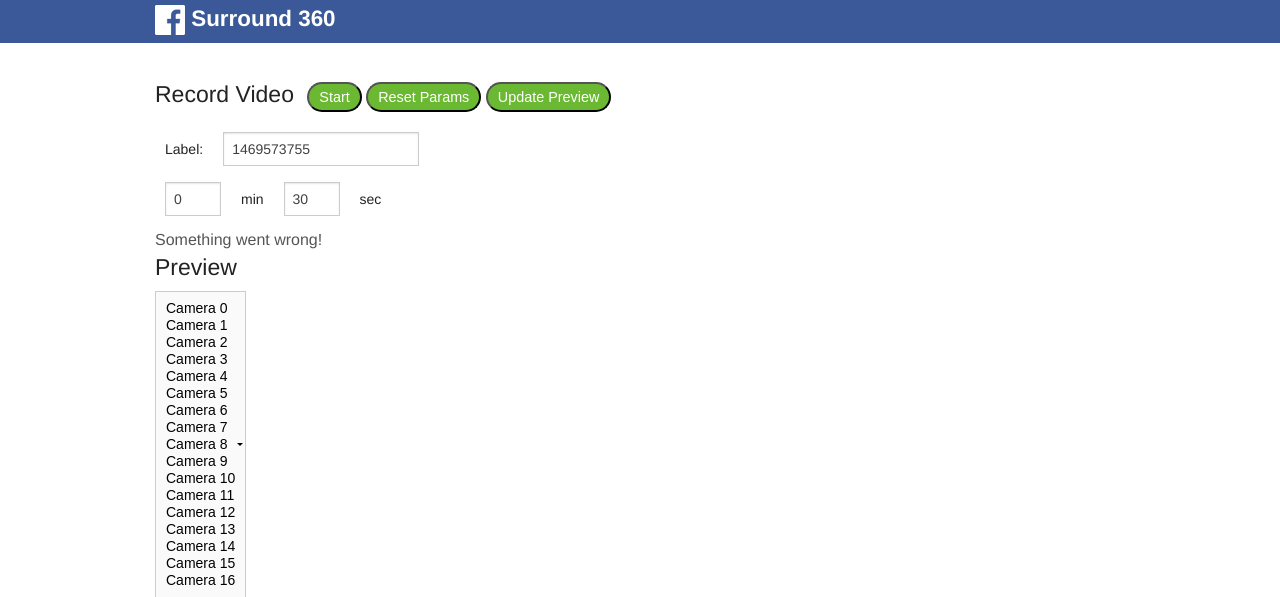
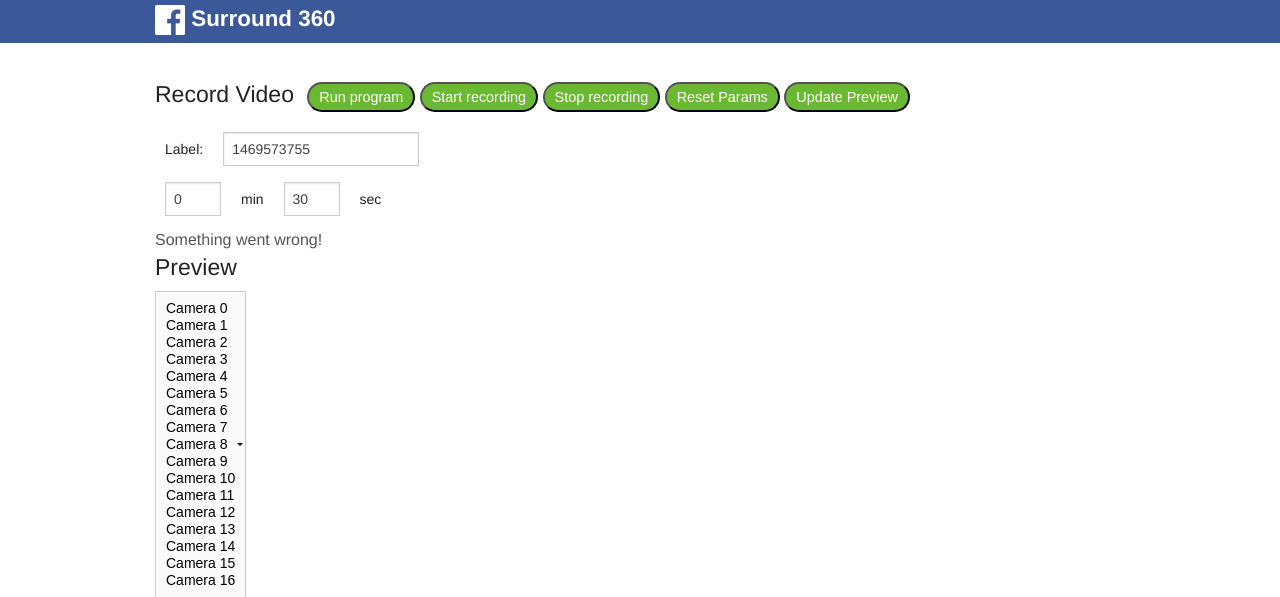
Before and after one commit to facebookarchive/Surround360, a PHP site: page / in a window 1280 px wide. Shown: the top 597 px of the page. Run offline with PHP 8.4, Linux system fonts and the light colour scheme.

Commit message:
Add web counterpart to the new preview system
Summary: Add start program/start record/stop record/stop program buttons

Differential Revision: D3615210

fbshipit-source-id: 7cc60978e15f42384546c4d3016f166757a24d39

```diff
--- a/surround360_camera_ctl/source/www/camera_capture/camera_control.php
+++ b/surround360_camera_ctl/source/www/camera_capture/camera_control.php
@@ -4,7 +4,7 @@
         if (file_exists($camera_props_file)) {
                 $output = file($camera_props_file, FILE_IGNORE_NEW_LINES);
         } else {
-          $command = 'sudo /usr/local/bin/CameraControl --props --raw --debug';
+                $command = '/usr/local/bin/CameraControl --props --raw --debug';
                 $pid = exec($command, $output, $return_var);
 
                 if ($return_var !== 0) { // failure
--- a/surround360_camera_ctl/source/www/camera_capture/capture_image.php
+++ b/surround360_camera_ctl/source/www/camera_capture/capture_image.php
@@ -47,11 +47,7 @@
                 $cmd_options .= sprintf(' -whitebalance "%s %s"', $cmd_wb[0], $cmd_wb[1]);
         }
 
-        // Free pagecache, dentries and inodes
-        // TODO (app): run this after the process ends (too?)
-        exec('sync; echo 3 | sudo tee /proc/sys/vm/drop_caches');
-
-        $command = 'sudo /usr/local/bin/CameraControl '.$cmd_options;
+        $command = '/usr/local/bin/CameraControl '.$cmd_options;
 
         // Run first with -nocapture to set up all the cameras
         exec($command.' -nocapture', $output);
--- a/surround360_camera_ctl/source/www/camera_capture/index.php
+++ b/surround360_camera_ctl/source/www/camera_capture/index.php
@@ -43,8 +43,10 @@
         <form id="capture_image" method="post" action="capture_image.php">
           <h4>Record Video</h4>
           &nbsp;
-          <button id="button_snap" type="submit" class="btn btn-primary start">Start</button>
-          <button id="button_stop" type="button" class="btn btn-primary stop" style="display:none">Stop</button>
+          <button id="button_snap" type="submit" class="btn btn-primary start">Run program</button>
+          <button id="button_record" type="submit" class="btn btn-primary record">Start recording</button>
+          <button id="button_stoprec" type="submit" class="btn btn-primary stoprec">Stop recording</button>
+          <button id="button_stop" type="button" class="btn btn-primary stop" style="display:none">Stop program</button>
           <button id="button_reset" type="button">Reset Params</button>
           <button id="button_update_preview" type="button">Update Preview</button>
           <div id="log_div"></div>
@@ -128,6 +130,63 @@
         $('#camera_control').load('camera_control.php');
       });
 
+      $('#button_record').click(function() {
+        $.ajax({
+          url: 'record.php?action=record',
+          type: 'get',
+          success: function(response) {
+                     if (response) {
+                       if (response == 'OK') {
+                         logger('Recording...');
+                       } else {
+                         logger(response);
+                       }
+                     } else {
+                       alert("Bad response when initiating recording.");
+                     }
+                   },
+          error: function() { alert(defaultErrorText); }
+        })
+      });
+
+      $('#button_stoprec').click(function() {
+        $.ajax({
+          url: 'record.php?action=stop',
+          type: 'get',
+          success: function(response) {
+                     if (response) {
+                       if (response == 'OK') {
+                         logger('Program quit...');
+                       } else {
+                         logger(response);
+                       }
+                     } else {
+                       alert("Bad response when quitting.");
+                     }
+                   },
+          error: function() { alert(defaultErrorText); }
+        })
+      });
+
+      $('#button_stop').click(function() {
+        $.ajax({
+          url: 'record.php?action=quit',
+          type: 'get',
+          success: function(response) {
+                     if (response) {
+                       if (response == 'OK') {
+                         logger('Stopped recording...');
+                       } else {
+                         logger(response);
+                       }
+                     } else {
+                       alert("Bad response when stopping recording.");
+                     }
+                   },
+          error: function() { alert(defaultErrorText); }
+        })
+      });
+
       $('#button_update_preview').click(function(){
         var shutter = document.getElementById('-shutter_number').value;
         var gain = document.getElementById('-gain_number').value;
@@ -200,6 +259,8 @@
       $('#loading').show();
       $('#loading_text').text('');
       $('#button_snap').hide();
+      $('#button_record').show();
+      $('#button_stoprec').show();
       $('#button_stop').show();
       $('#button_reset').hide();
       $('#table_label').hide();
@@ -210,7 +271,9 @@
       $('#loading').hide();
       $('#loading_text').text('');
       $('#button_snap').show();
-      $('#button_stop').hide();
+      $('#button_record').show();
+      $('#button_stoprec').show();
+      $('#button_stop').show();
       $('#button_reset').show();
       $('#table_label').show()
       $('#table_duration').show();
--- a/surround360_camera_ctl/source/www/camera_capture/record.php
+++ b/surround360_camera_ctl/source/www/camera_capture/record.php
@@ -9,7 +9,6 @@
   $action_cmd_msg = $action . "\0";
 
   $ret = msg_send($queue, 1, $action_cmd_msg, false, true, $msg_err);
-
   if (!$ret) {
     echo "ERROR";
   } else {
--- a/surround360_camera_ctl/source/www/camera_capture/stop_pid.php
+++ b/surround360_camera_ctl/source/www/camera_capture/stop_pid.php
@@ -7,7 +7,7 @@
   }
 
   // Process running. Kill it
-  $result = exec('sudo pkill -SIGINT CameraControl', $output, $return_var);
+  $result = exec('pkill -SIGINT CameraControl', $output, $return_var);
 
   echo 'OK';
   return;
```
Also changed, not shown: 1 other file.
